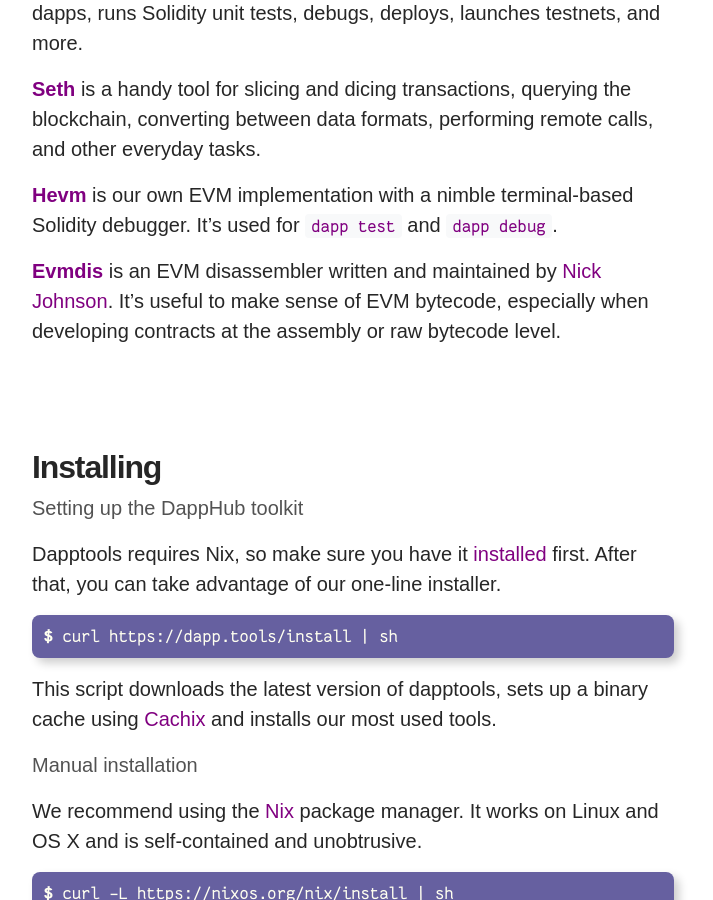
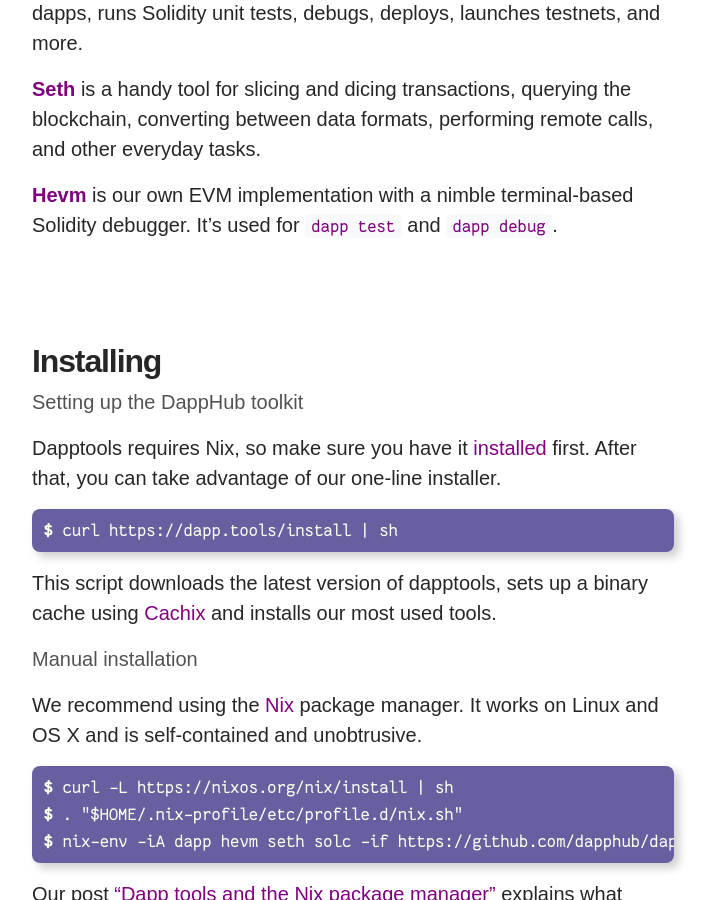
Before and after one commit to dapphub/dapp-tools, a Jekyll site: the page built from index.html, in a window 1280 px wide and 900 px high, scrolled down 489 px. Shown: the whole window, without its empty margins (287-1000 px from the left). Built offline with Jekyll 4.4.1, drawn with Linux system fonts in a browser that asks for light colours; nearby versions of some CDN libraries.

Commit message:
purge mentions of evmdis
no longer shipped in dapptools since https://github.com/dapphub/dapptools/pull/451

```diff
--- a/_includes/tools.html
+++ b/_includes/tools.html
@@ -25,5 +25,3 @@
     implementation with a nimble terminal-based Solidity debugger.
     It’s used for <code>dapp test</code>
     and <code>dapp debug</code>.
-  <p>
-    <a href=https://github.com/arachnid/evmdis><b>Evmdis</b></a> is an EVM disassembler written and maintained by <a href=https://github.com/arachnid>Nick Johnson</a>. It’s useful to make sense of EVM bytecode, especially when developing contracts at the assembly or raw bytecode level.
```
